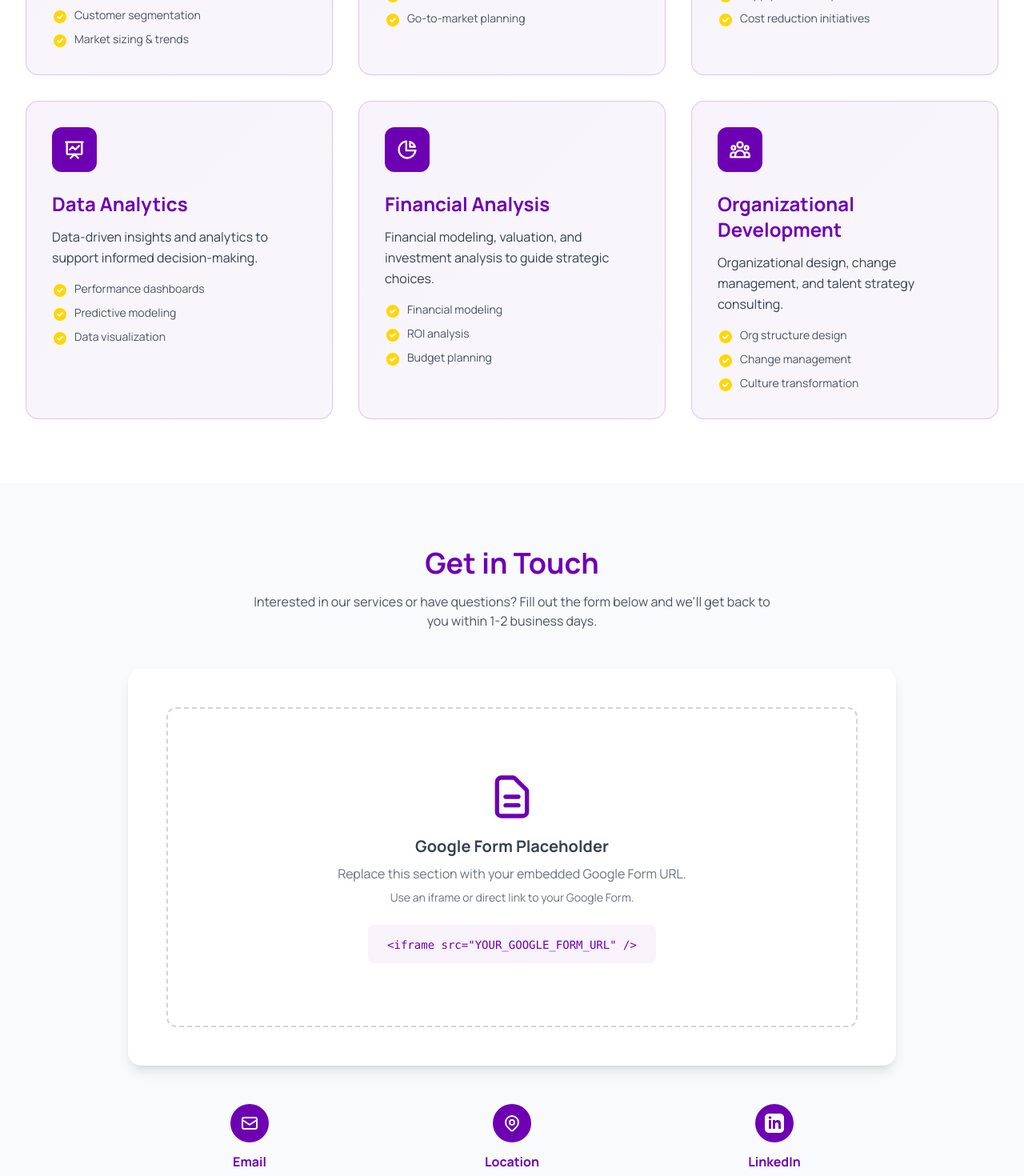
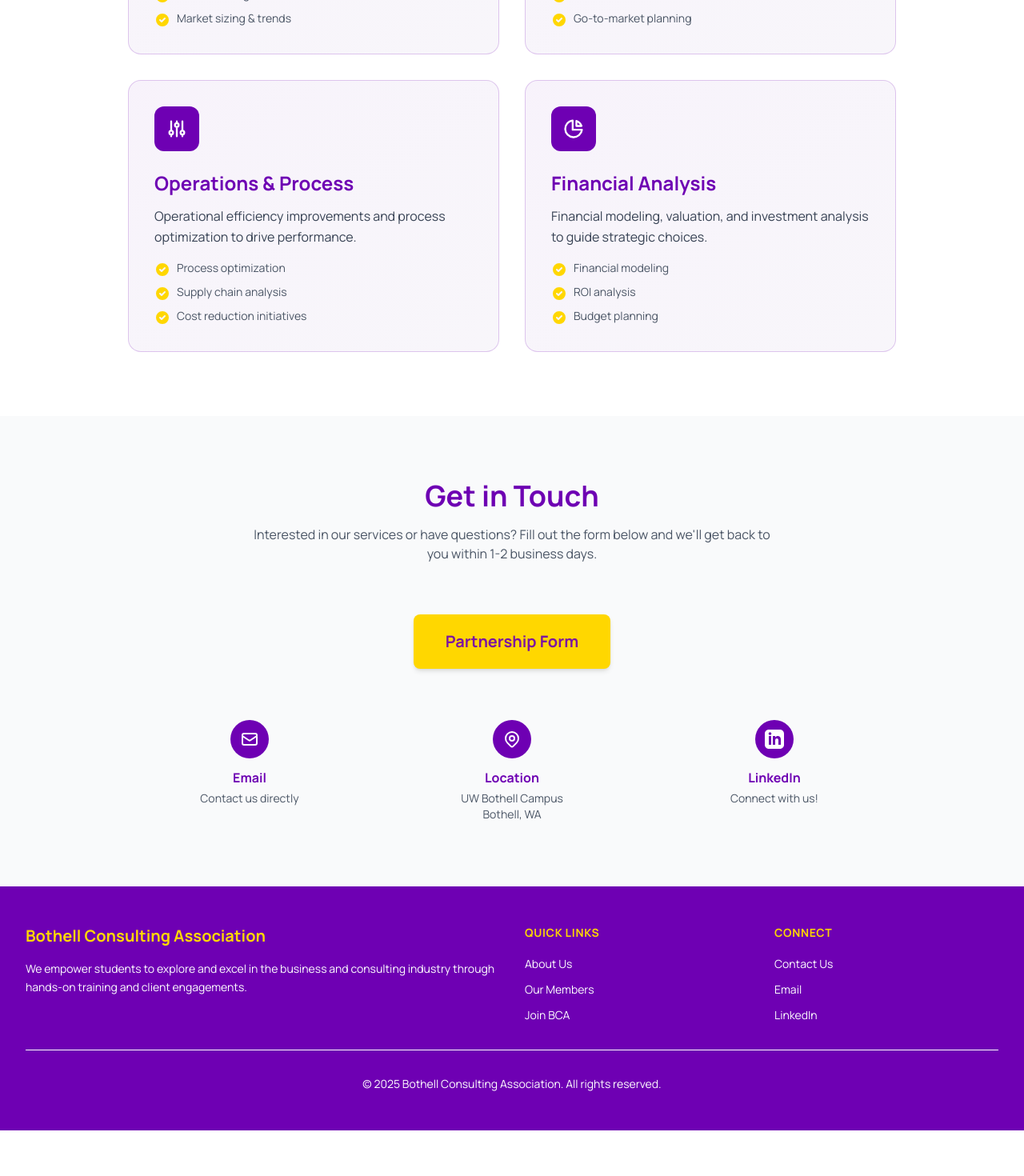
Before and after one commit to KhushMG/bca-website, a Next.js app: page /contact in a window 1280 px wide. Shown: the part 920-2390 px from the top of the page at 80% size. After the commit the page ends 2333 px from the top, so only its background shows below. Built offline with nearby package versions, Linux system fonts and the light colour scheme.

Commit message:
Contact page added + on navbar

```diff
--- a/app/components/Navigation.tsx
+++ b/app/components/Navigation.tsx
@@ -14,7 +14,7 @@
     { href: "/about", label: "About Us" },
     { href: "/members", label: "Members" },
     { href: "/join", label: "Join BCA" },
-    // { href: "/contact", label: "Contact" },
+    { href: "/contact", label: "Contact Us" },
     // { href: "/alumni", label: "Alumni" },
   ];
 
--- a/app/contact/page.tsx
+++ b/app/contact/page.tsx
@@ -1,3 +1,5 @@
+import Link from "next/link";
+
 export default function ContactPage() {
   return (
     <div className="pt-24">
@@ -15,7 +17,7 @@
 
       {/* Our Services Section */}
       <section className="py-20 bg-white">
-        <div className="max-w-7xl mx-auto px-6 lg:px-8">
+        <div className="max-w-5xl mx-auto px-6 lg:px-8">
           <h2 className="text-4xl font-heading font-bold text-purple mb-4 text-center">
             Our Services
           </h2>
@@ -24,7 +26,7 @@
             and startups in the Pacific Northwest
           </p>
 
-          <div className="grid grid-cols-1 md:grid-cols-2 lg:grid-cols-3 gap-8">
+          <div className="grid grid-cols-1 md:grid-cols-2 lg:grid-cols-2 gap-8">
             {/* Service 1 */}
             <div className="bg-linear-to-br from-purple/5 to-light-purple/5 rounded-2xl p-8 border border-purple/20">
               <div className="w-14 h-14 bg-purple rounded-xl flex items-center justify-center mb-6">
@@ -66,7 +68,7 @@
                 </li>
                 <li className="flex items-start gap-2 text-sm text-gray-600">
                   <svg
-                    className="w-5 h-5 text-gold mt-0.5 flex-shrink-0"
+                    className="w-5 h-5 text-gold mt-0.5 shrink-0"
                     fill="currentColor"
                     viewBox="0 0 20 20"
                   >
@@ -80,7 +82,7 @@
                 </li>
                 <li className="flex items-start gap-2 text-sm text-gray-600">
                   <svg
-                    className="w-5 h-5 text-gold mt-0.5 flex-shrink-0"
+                    className="w-5 h-5 text-gold mt-0.5 shrink-0"
                     fill="currentColor"
                     viewBox="0 0 20 20"
                   >
@@ -122,7 +124,7 @@
               <ul className="space-y-2">
                 <li className="flex items-start gap-2 text-sm text-gray-600">
                   <svg
-                    className="w-5 h-5 text-gold mt-0.5 flex-shrink-0"
+                    className="w-5 h-5 text-gold mt-0.5 shrink-0"
                     fill="currentColor"
                     viewBox="0 0 20 20"
                   >
@@ -136,7 +138,7 @@
                 </li>
                 <li className="flex items-start gap-2 text-sm text-gray-600">
                   <svg
-                    className="w-5 h-5 text-gold mt-0.5 flex-shrink-0"
+                    className="w-5 h-5 text-gold mt-0.5 shrink-0"
                     fill="currentColor"
                     viewBox="0 0 20 20"
                   >
@@ -150,7 +152,7 @@
                 </li>
                 <li className="flex items-start gap-2 text-sm text-gray-600">
                   <svg
-                    className="w-5 h-5 text-gold mt-0.5 flex-shrink-0"
+                    className="w-5 h-5 text-gold mt-0.5 shrink-0"
                     fill="currentColor"
                     viewBox="0 0 20 20"
                   >
@@ -192,7 +194,7 @@
               <ul className="space-y-2">
                 <li className="flex items-start gap-2 text-sm text-gray-600">
                   <svg
-                    className="w-5 h-5 text-gold mt-0.5 flex-shrink-0"
+                    className="w-5 h-5 text-gold mt-0.5 shrink-0"
                     fill="currentColor"
                     viewBox="0 0 20 20"
                   >
@@ -206,7 +208,7 @@
                 </li>
                 <li className="flex items-start gap-2 text-sm text-gray-600">
                   <svg
-                    className="w-5 h-5 text-gold mt-0.5 flex-shrink-0"
+                    className="w-5 h-5 text-gold mt-0.5 shrink-0"
                     fill="currentColor"
                     viewBox="0 0 20 20"
                   >
@@ -220,7 +222,7 @@
                 </li>
                 <li className="flex items-start gap-2 text-sm text-gray-600">
                   <svg
-                    className="w-5 h-5 text-gold mt-0.5 flex-shrink-0"
+                    className="w-5 h-5 text-gold mt-0.5 shrink-0"
                     fill="currentColor"
                     viewBox="0 0 20 20"
                   >
@@ -235,7 +237,7 @@
               </ul>
             </div>
 
-            {/* Service 4 */}
+            {/* Service 4
             <div className="bg-gradient-to-br from-purple/5 to-light-purple/5 rounded-2xl p-8 border border-purple/20">
               <div className="w-14 h-14 bg-purple rounded-xl flex items-center justify-center mb-6">
                 <svg
@@ -262,7 +264,7 @@
               <ul className="space-y-2">
                 <li className="flex items-start gap-2 text-sm text-gray-600">
                   <svg
-                    className="w-5 h-5 text-gold mt-0.5 flex-shrink-0"
+                    className="w-5 h-5 text-gold mt-0.5 shrink-0"
                     fill="currentColor"
                     viewBox="0 0 20 20"
                   >
@@ -276,7 +278,7 @@
                 </li>
                 <li className="flex items-start gap-2 text-sm text-gray-600">
                   <svg
-                    className="w-5 h-5 text-gold mt-0.5 flex-shrink-0"
+                    className="w-5 h-5 text-gold mt-0.5 shrink-0"
                     fill="currentColor"
                     viewBox="0 0 20 20"
                   >
@@ -290,7 +292,7 @@
                 </li>
                 <li className="flex items-start gap-2 text-sm text-gray-600">
                   <svg
-                    className="w-5 h-5 text-gold mt-0.5 flex-shrink-0"
+                    className="w-5 h-5 text-gold mt-0.5 shrink-0"
                     fill="currentColor"
                     viewBox="0 0 20 20"
                   >
@@ -303,7 +305,7 @@
                   Data visualization
                 </li>
               </ul>
-            </div>
+            </div> */}
 
             {/* Service 5 */}
             <div className="bg-gradient-to-br from-purple/5 to-light-purple/5 rounded-2xl p-8 border border-purple/20">
@@ -338,7 +340,7 @@
               <ul className="space-y-2">
                 <li className="flex items-start gap-2 text-sm text-gray-600">
                   <svg
-                    className="w-5 h-5 text-gold mt-0.5 flex-shrink-0"
+                    className="w-5 h-5 text-gold mt-0.5 shrink-0"
                     fill="currentColor"
                     viewBox="0 0 20 20"
                   >
@@ -352,7 +354,7 @@
                 </li>
                 <li className="flex items-start gap-2 text-sm text-gray-600">
                   <svg
-                    className="w-5 h-5 text-gold mt-0.5 flex-shrink-0"
+                    className="w-5 h-5 text-gold mt-0.5 shrink-0"
                     fill="currentColor"
                     viewBox="0 0 20 20"
                   >
@@ -366,7 +368,7 @@
                 </li>
                 <li className="flex items-start gap-2 text-sm text-gray-600">
                   <svg
-                    className="w-5 h-5 text-gold mt-0.5 flex-shrink-0"
+                    className="w-5 h-5 text-gold mt-0.5 shrink-0"
                     fill="currentColor"
                     viewBox="0 0 20 20"
                   >
@@ -377,76 +379,6 @@
                     />
                   </svg>
                   Budget planning
-                </li>
-              </ul>
-            </div>
-
-            {/* Service 6 */}
-            <div className="bg-gradient-to-br from-purple/5 to-light-purple/5 rounded-2xl p-8 border border-purple/20">
-              <div className="w-14 h-14 bg-purple rounded-xl flex items-center justify-center mb-6">
-                <svg
-                  className="w-7 h-7 text-white"
-                  fill="none"
-                  stroke="currentColor"
-                  viewBox="0 0 24 24"
-                >
-                  <path
-                    strokeLinecap="round"
-                    strokeLinejoin="round"
-                    strokeWidth={2}
-                    d="M17 20h5v-2a3 3 0 00-5.356-1.857M17 20H7m10 0v-2c0-.656-.126-1.283-.356-1.857M7 20H2v-2a3 3 0 015.356-1.857M7 20v-2c0-.656.126-1.283.356-1.857m0 0a5.002 5.002 0 019.288 0M15 7a3 3 0 11-6 0 3 3 0 016 0zm6 3a2 2 0 11-4 0 2 2 0 014 0zM7 10a2 2 0 11-4 0 2 2 0 014 0z"
-                  />
-                </svg>
-              </div>
-              <h3 className="text-2xl font-heading font-bold text-purple mb-3">
-                Organizational Development
-              </h3>
-              <p className="text-gray-700 leading-relaxed mb-4">
-                Organizational design, change management, and talent strategy
-                consulting.
-              </p>
-              <ul className="space-y-2">
-                <li className="flex items-start gap-2 text-sm text-gray-600">
-                  <svg
-                    className="w-5 h-5 text-gold mt-0.5 flex-shrink-0"
-                    fill="currentColor"
-                    viewBox="0 0 20 20"
-                  >
-                    <path
-                      fillRule="evenodd"
-                      d="M10 18a8 8 0 100-16 8 8 0 000 16zm3.707-9.293a1 1 0 00-1.414-1.414L9 10.586 7.707 9.293a1 1 0 00-1.414 1.414l2 2a1 1 0 001.414 0l4-4z"
-                      clipRule="evenodd"
-                    />
-                  </svg>
-                  Org structure design
-                </li>
-                <li className="flex items-start gap-2 text-sm text-gray-600">
-                  <svg
-                    className="w-5 h-5 text-gold mt-0.5 flex-shrink-0"
-                    fill="currentColor"
-                    viewBox="0 0 20 20"
-                  >
-                    <path
-                      fillRule="evenodd"
-                      d="M10 18a8 8 0 100-16 8 8 0 000 16zm3.707-9.293a1 1 0 00-1.414-1.414L9 10.586 7.707 9.293a1 1 0 00-1.414 1.414l2 2a1 1 0 001.414 0l4-4z"
-                      clipRule="evenodd"
-                    />
-                  </svg>
-                  Change management
-                </li>
-                <li className="flex items-start gap-2 text-sm text-gray-600">
-                  <svg
-                    className="w-5 h-5 text-gold mt-0.5 flex-shrink-0"
-                    fill="currentColor"
-                    viewBox="0 0 20 20"
-                  >
-                    <path
-                      fillRule="evenodd"
-                      d="M10 18a8 8 0 100-16 8 8 0 000 16zm3.707-9.293a1 1 0 00-1.414-1.414L9 10.586 7.707 9.293a1 1 0 00-1.414 1.414l2 2a1 1 0 001.414 0l4-4z"
-                      clipRule="evenodd"
-                    />
-                  </svg>
-                  Culture transformation
                 </li>
               </ul>
             </div>
@@ -467,44 +399,27 @@
             </p>
           </div>
 
-          {/* Google Form Placeholder */}
-          <div className="bg-white rounded-2xl shadow-lg p-12">
-            <div className="flex flex-col items-center justify-center min-h-[400px] border-2 border-dashed border-gray-300 rounded-xl">
-              <svg
-                className="w-16 h-16 text-purple mb-4"
-                fill="none"
-                stroke="currentColor"
-                viewBox="0 0 24 24"
+          <div className="flex flex-col items-center justify-center  rounded-2xl  p-4">
+            <Link
+              href="https://docs.google.com/forms/d/e/1FAIpQLSd0rYNtuYJE5Zr9DI4NtNj9xTm0B8laGIZVOpR6VWfEgzDaQg/viewform"
+              target="_blank"
             >
-                <path
-                  strokeLinecap="round"
-                  strokeLinejoin="round"
-                  strokeWidth={2}
-                  d="M9 12h6m-6 4h6m2 5H7a2 2 0 01-2-2V5a2 2 0 012-2h5.586a1 1 0 01.707.293l5.414 5.414a1 1 0 01.293.707V19a2 2 0 01-2 2z"
-                />
-              </svg>
-              <h3 className="text-xl font-heading font-semibold text-gray-700 mb-2">
-                Google Form Placeholder
-              </h3>
-              <p className="text-gray-500 text-center max-w-md">
-                Replace this section with your embedded Google Form URL.
-                <br />
-                <span className="text-sm mt-2 block">
-                  Use an iframe or direct link to your Google Form.
+              <button className="px-10 py-5 bg-gold text-purple/90 font-semibold rounded-lg hover:bg-gold/90 transition-all shadow-md hover:shadow-md hover:cursor-pointer hover:scale-105">
+                <span className="text-xl font-heading font-bold">
+                  Partnership Form
                 </span>
-              </p>
-              <div className="mt-6 bg-purple/5 px-6 py-3 rounded-lg">
-                <code className="text-sm text-purple font-mono">
-                  &lt;iframe src=&quot;YOUR_GOOGLE_FORM_URL&quot; /&gt;
-                </code>
-              </div>
-            </div>
+              </button>
+            </Link>
           </div>
 
           {/* Additional Contact Info */}
           <div className="grid grid-cols-1 md:grid-cols-3 gap-6 mt-12">
             <div className="text-center">
               <div className="w-12 h-12 bg-purple rounded-full flex items-center justify-center mx-auto mb-3">
+                <a
+                  href="mailto:bothellconsultingassociation@gmail.com"
+                  className="text-white hover:text-gold transition-colors text-sm"
+                >
                   <svg
                     className="w-6 h-6 text-white"
                     fill="none"
@@ -518,13 +433,13 @@
                       d="M3 8l7.89 5.26a2 2 0 002.22 0L21 8M5 19h14a2 2 0 002-2V7a2 2 0 00-2-2H5a2 2 0 00-2 2v10a2 2 0 002 2z"
                     />
                   </svg>
+                </a>
               </div>
+              <h4 className="font-heading font-semibold text-purple mb-1"></h4>
               <h4 className="font-heading font-semibold text-purple mb-1">
                 Email
               </h4>
-              <p className="text-gray-600 text-sm">
-                contact@bothellconsulting.org
-              </p>
+              <p className="text-gray-600 text-sm">Contact us directly</p>
             </div>
 
             <div className="text-center">
@@ -561,6 +476,10 @@
 
             <div className="text-center">
               <div className="w-12 h-12 bg-purple rounded-full flex items-center justify-center mx-auto mb-3">
+                <a
+                  href="https://www.linkedin.com/company/bothell-consulting-association/"
+                  className="text-white hover:text-gold transition-colors text-sm"
+                >
                   <svg
                     className="w-6 h-6 text-white"
                     fill="currentColor"
@@ -568,11 +487,12 @@
                   >
                     <path d="M19 0h-14c-2.761 0-5 2.239-5 5v14c0 2.761 2.239 5 5 5h14c2.762 0 5-2.239 5-5v-14c0-2.761-2.238-5-5-5zm-11 19h-3v-11h3v11zm-1.5-12.268c-.966 0-1.75-.79-1.75-1.764s.784-1.764 1.75-1.764 1.75.79 1.75 1.764-.783 1.764-1.75 1.764zm13.5 12.268h-3v-5.604c0-3.368-4-3.113-4 0v5.604h-3v-11h3v1.765c1.396-2.586 7-2.777 7 2.476v6.759z" />
                   </svg>
+                </a>
               </div>
               <h4 className="font-heading font-semibold text-purple mb-1">
                 LinkedIn
               </h4>
-              <p className="text-gray-600 text-sm">Connect with us</p>
+              <p className="text-gray-600 text-sm">Connect with us!</p>
             </div>
           </div>
         </div>
```
Lines whose indentation alone changed are shown as unchanged.
